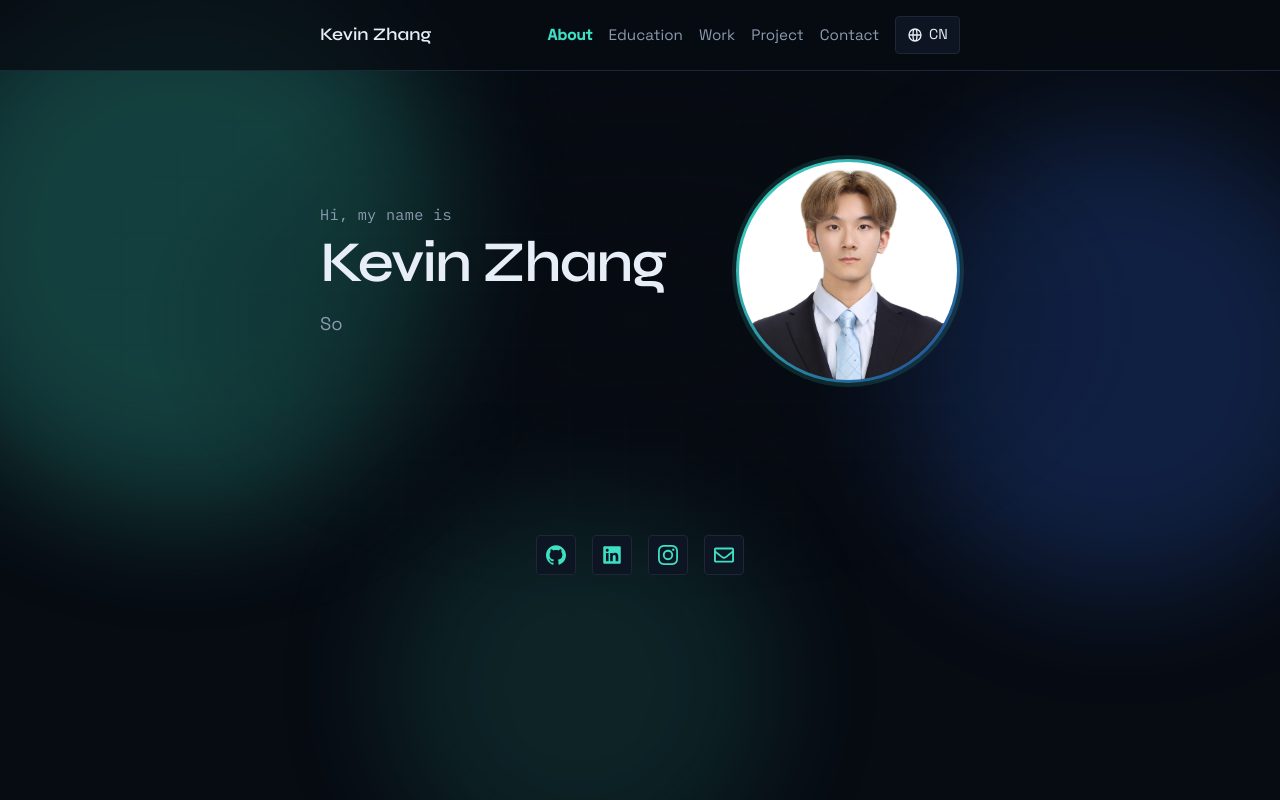
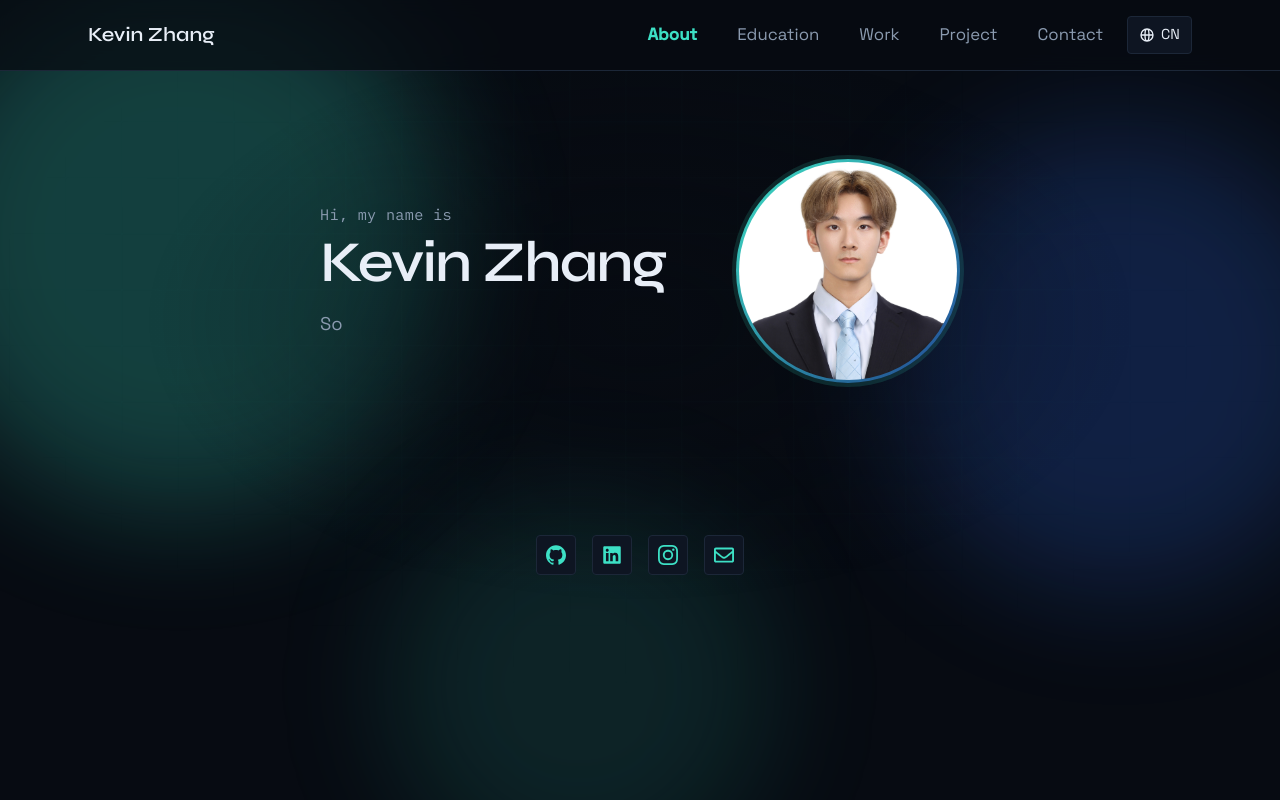
Before and after one commit to Kevin-Zhang1124/Kevin-Portfolio, a React (Vite) app: page / in a window 1280 px wide. Shown: the top 800 px of the page. Built offline with nearby package versions, Linux system fonts and the light colour scheme; no server answers.

Commit message:
Change nav bar font size

```diff
--- a/src/components/layout/Nav.module.css
+++ b/src/components/layout/Nav.module.css
@@ -23,7 +23,7 @@
 
 .brand {
   font-family: var(--font-display);
-  font-size: 1.1rem;
+  font-size: 1.25rem;
   color: var(--text);
   text-decoration: none;
   margin-right: auto; /* pushes menu + language to the right */
@@ -139,8 +139,10 @@
 /* ----- Desktop: horizontal links, no hamburger ----- */
 @media (min-width: 768px) {
   .nav {
+    max-width: 72rem; /* desktop only */
+    padding: var(--space-3) var(--space-4);
     flex-wrap: wrap;
-    gap: var(--space-3);
+    gap: var(--space-4);
   }
 
   .menuButton {
@@ -153,7 +155,7 @@
     position: static;
     flex-direction: row;
     flex-wrap: wrap;
-    gap: var(--space-3);
+    gap: var(--space-5);
     min-width: 0;
     padding: 0;
     background: transparent;
@@ -164,6 +166,7 @@
   .link {
     display: inline;
     padding: 0;
+    font-size: 1.05rem;
     border-radius: 0;
   }
 
```
